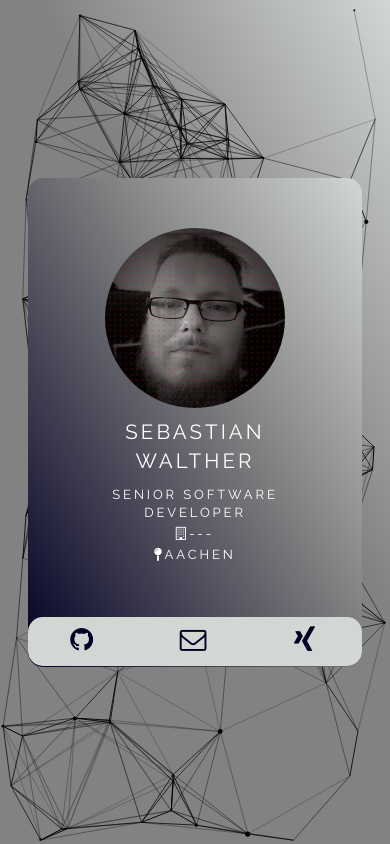
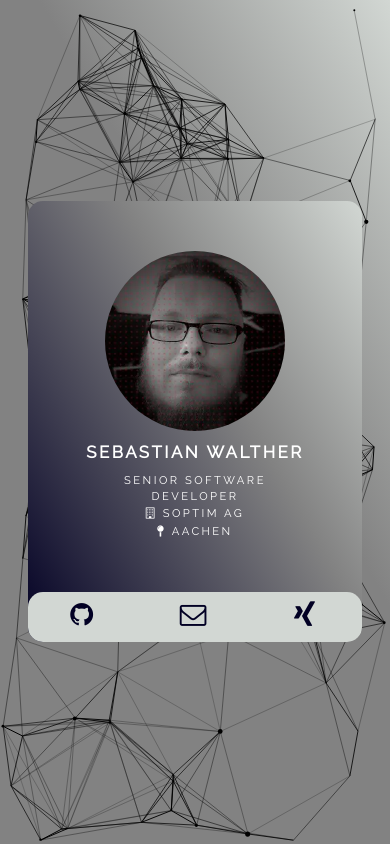
Before and after one commit to shinji-san/shinji-san.github.io, a website: page src/index.html in a window 390 px wide. Drawn offline with Linux system fonts and the light colour scheme; animation ran at ten frames a second; files whose address does not match are found by name.

Commit message:
index.html|style.css: New employer
Resolves: No entry

```diff
--- a/src/assets/css/style.css
+++ b/src/assets/css/style.css
@@ -64,10 +64,7 @@ body
     height: 100%;
     background: rgb(2,0,36);
     background: linear-gradient(60deg, rgba(2,0,36,1) 0%, rgba(130,130,130,1) 59%, rgba(210,215,211,1) 100%);
-    margin-left: auto;
-    margin-right: auto;
-    margin-top: auto;
-    margin-bottom: auto;
+    margin: auto;
     display: inline-block;
     font-family: 'Raleway', sans-serif;
     border-radius: 15px;
@@ -127,6 +124,19 @@ body.is-preload #card {
     line-height: 1.4;
     letter-spacing: 0.22em;
     margin-bottom: 0.2em;
+}
+
+#profile span {
+    margin-left: 0.5em;
+}
+
+#profile a {
+    text-decoration: none;
+    color: white;
+}
+
+#profile a:hover {
+    text-decoration: underline;
 }
 
 #profile_img {
@@ -192,12 +202,19 @@ body.is-preload #card {
     text-transform: uppercase;
 }
 
-@media screen and (max-width: 400px) {
+@media screen and (max-width: 444px) {
     .box span{
         display: none;
     }
     .box i{
         font-size: 20pt;
+    }
+    #profile h1{
+        font-size: 0.9em;
+        font-weight: 700;
+    }
+    #profile p{
+        font-size: 0.60em;
     }
 }
 
--- a/src/index.html
+++ b/src/index.html
@@ -30,8 +30,12 @@
                 </div><!-- End Of Profile Image-->
                 <h1>Sebastian Walther</h1>
                 <p>Senior Software Developer</p>
-                <p><i aria-hidden="true" class="fa fa-building-o" title="Organization"></i>---</p>
-                <p><i aria-hidden="true" class="fa fa-map-pin" title="Location"></i>Aachen</p>
+                <p>
+                    <a href="https://www.soptim.de/" rel="noreferrer" target="_blank">
+                        <i aria-hidden="true" class="fa fa-building-o" title="Organization"></i><span>SOPTIM AG</span>
+                    </a>
+                </p>
+                <p><i aria-hidden="true" class="fa fa-map-pin" title="Location"></i><span>Aachen</span></p>
             </div><!-- End Of Profile -->
         </header><!-- End Of Header -->
         <footer id="social">
```
Also changed, not shown: index.html (+1 -1 lines), assets/css/style.css.
